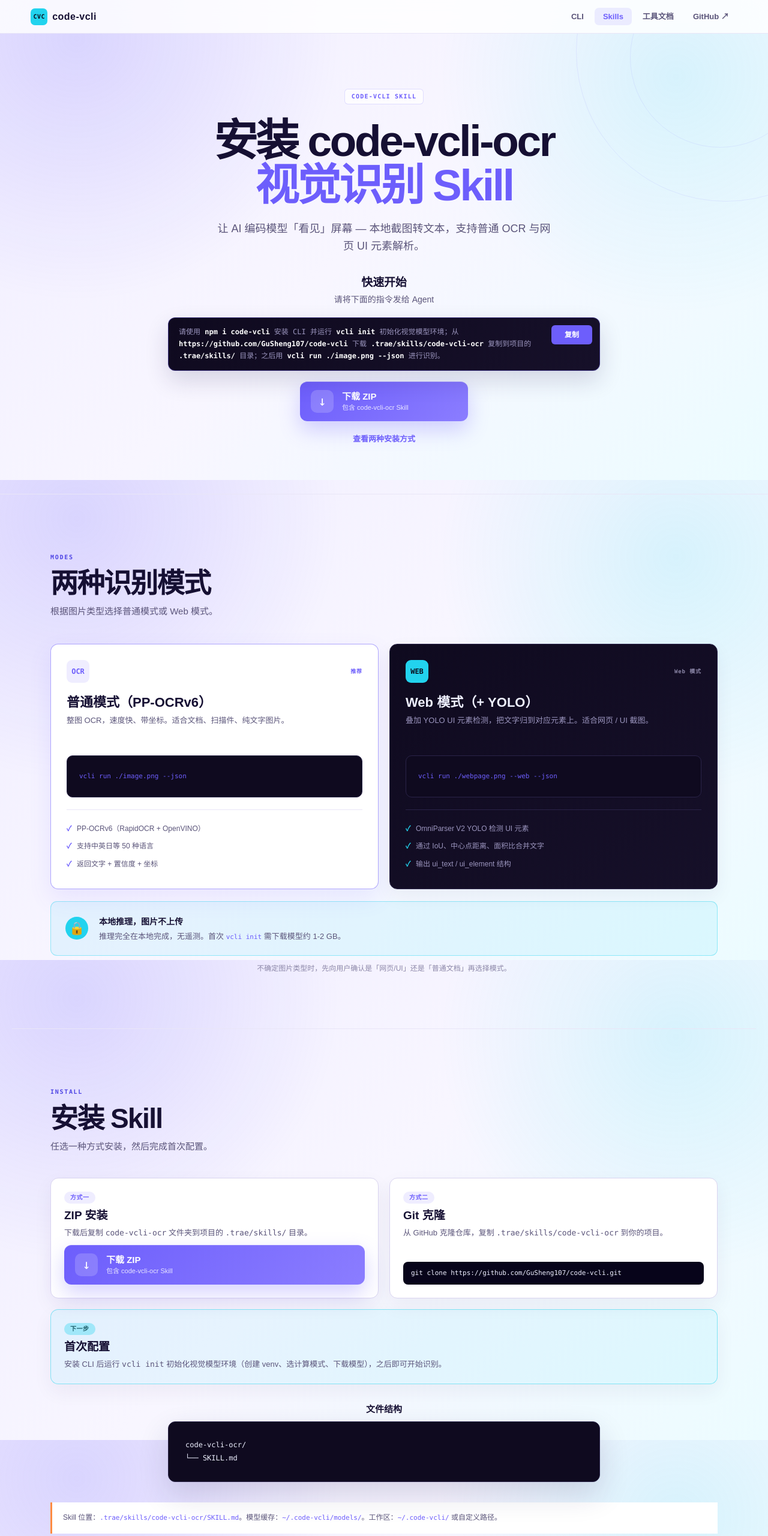
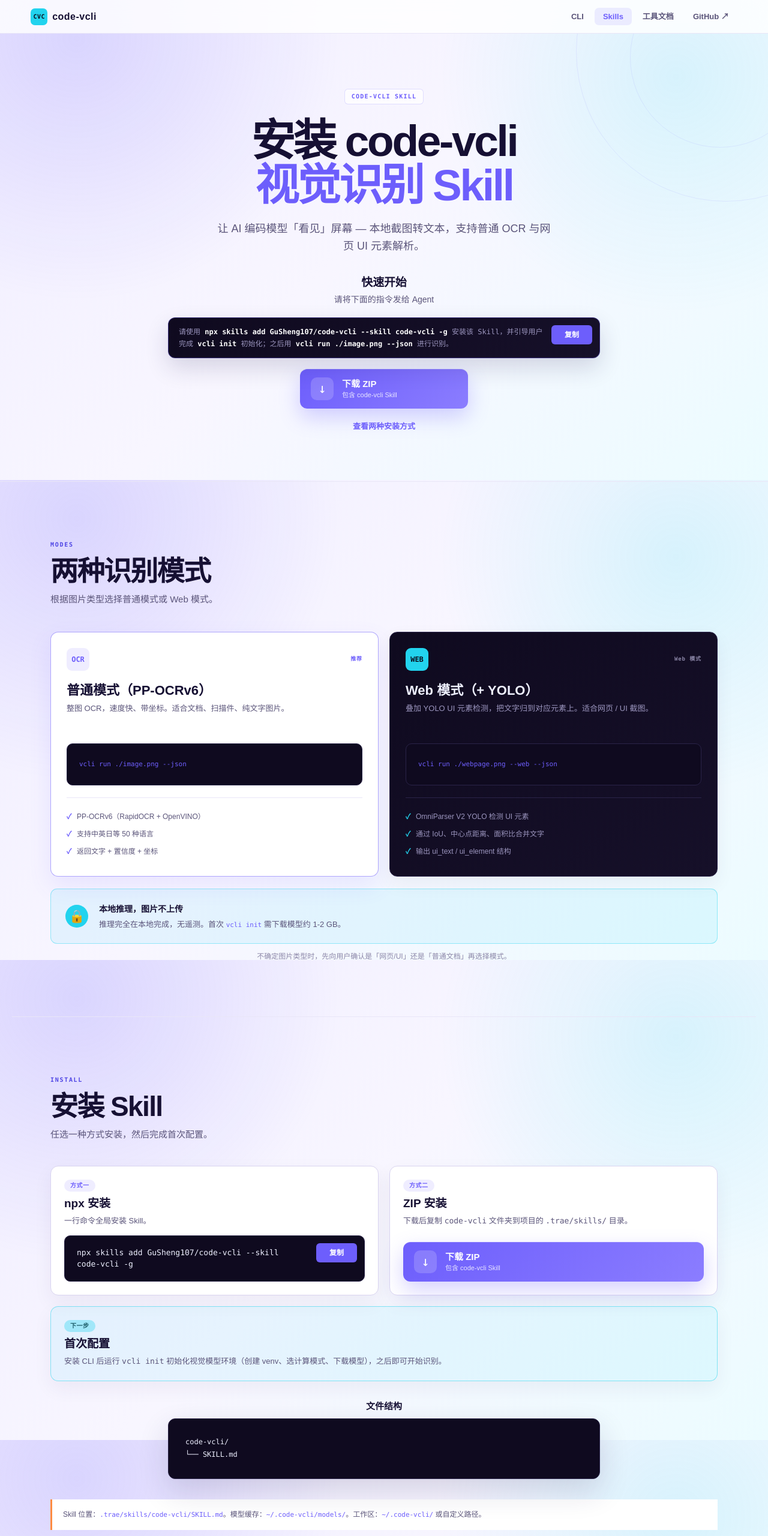
Before and after one commit to GuSheng107/code-vcli, a website: page docs/skills.html in a window 1280 px wide. Shown: the top 2560 px of the page at 60% size. Drawn offline with Linux system fonts and the light colour scheme.

Commit message:
refactor: rewrite README and static pages based on transx-cli structure. Unify skill name to code-vcli. CLI commands use vcli bin name.

```diff
--- a/docs/skills.html
+++ b/docs/skills.html
@@ -4,14 +4,14 @@
     <meta charset="UTF-8" />
     <meta name="viewport" content="width=device-width, initial-scale=1.0" />
     <meta name="theme-color" content="#f0edff" />
-    <meta name="description" content="下载 code-vcli-ocr Skill，通过 code-vcli CLI 对截图执行本地视觉识别与网页 UI 元素解析。为无视觉能力的 AI 模型提供 web 开发视觉能力。" />
-    <meta property="og:title" content="code-vcli-ocr Skill — AI 模型的 Web 开发视觉能力" />
+    <meta name="description" content="下载 code-vcli Skill，通过 vcli CLI 对截图执行本地视觉识别与网页 UI 元素解析。为无视觉能力的 AI 模型提供 web 开发视觉能力。" />
+    <meta property="og:title" content="code-vcli Skill — AI 模型的 Web 开发视觉能力" />
     <meta property="og:description" content="本地视觉识别，支持 PP-OCRv6 普通模式与 YOLO Web 模式。" />
     <meta property="og:type" content="website" />
     <title>Skills — code-vcli</title>
     <link rel="icon" type="image/svg+xml" href="./favicon.svg" />
-    <link rel="stylesheet" href="./styles.css?v=20260805-2" />
-    <script src="./app.js?v=20260805-2" defer></script>
+    <link rel="stylesheet" href="./styles.css?v=20260805-3" />
+    <script src="./app.js?v=20260805-3" defer></script>
   </head>
   <body class="skills-page">
     <header class="topbar">
@@ -33,7 +33,7 @@
         <div class="skill-orbit skill-orbit-two" aria-hidden="true"></div>
         <div class="skills-hero-inner">
           <span class="skill-eyebrow">CODE-VCLI SKILL</span>
-          <h1>安装 code-vcli-ocr<br /><em>视觉识别 Skill</em></h1>
+          <h1>安装 code-vcli<br /><em>视觉识别 Skill</em></h1>
           <p>让 AI 编码模型「看见」屏幕 — 本地截图转文本，支持普通 OCR 与网页 UI 元素解析。</p>
           <div class="skill-install-center">
             <div class="skill-quick-start">
@@ -41,12 +41,12 @@
               <p>请将下面的指令发给 Agent</p>
             </div>
             <div class="skill-agent-prompt">
-              <p id="skill-agent-prompt">请使用 <code>npm i code-vcli</code> 安装 CLI 并运行 <code>vcli init</code> 初始化视觉模型环境；从 <code>https://github.com/GuSheng107/code-vcli</code> 下载 <code>.trae/skills/code-vcli-ocr</code> 复制到项目的 <code>.trae/skills/</code> 目录；之后用 <code>vcli run ./image.png --json</code> 进行识别。</p>
+              <p id="skill-agent-prompt">请使用 <code>npx skills add GuSheng107/code-vcli --skill code-vcli -g</code> 安装该 Skill，并引导用户完成 <code>vcli init</code> 初始化；之后用 <code>vcli run ./image.png --json</code> 进行识别。</p>
               <button type="button" class="copy-btn" data-copy="skill-agent-prompt" aria-label="复制发给 Agent 的提示词">复制</button>
             </div>
-            <a class="download-skill" href="./vcli-skills.zip" download>
+            <a class="download-skill" href="./code-vcli-skills.zip" download>
               <span class="download-icon" aria-hidden="true">↓</span>
-              <span class="download-text"><strong>下载 ZIP</strong><small>包含 code-vcli-ocr Skill</small></span>
+              <span class="download-text"><strong>下载 ZIP</strong><small>包含 code-vcli Skill</small></span>
             </a>
           </div>
           <a class="ghost-link" href="#install-skill">查看两种安装方式</a>
@@ -103,18 +103,21 @@
           <div class="install-options">
             <div class="install-option-card">
               <span class="install-option-tag">方式一</span>
-              <h3>ZIP 安装</h3>
-              <p>下载后复制 <code>code-vcli-ocr</code> 文件夹到项目的 <code>.trae/skills/</code> 目录。</p>
-              <a class="download-skill download-skill-inline" href="./vcli-skills.zip" download>
-                <span class="download-icon" aria-hidden="true">↓</span>
-                <span class="download-text"><strong>下载 ZIP</strong><small>包含 code-vcli-ocr Skill</small></span>
-              </a>
+              <h3>npx 安装</h3>
+              <p>一行命令全局安装 Skill。</p>
+              <div class="command-syntax command-syntax-card">
+                <code id="skill-install-code-card">npx skills add GuSheng107/code-vcli --skill code-vcli -g</code>
+                <button type="button" class="copy-btn" data-copy="skill-install-code-card" aria-label="复制 npx 安装命令">复制</button>
+              </div>
             </div>
             <div class="install-option-card">
               <span class="install-option-tag">方式二</span>
-              <h3>Git 克隆</h3>
-              <p>从 GitHub 克隆仓库，复制 <code>.trae/skills/code-vcli-ocr</code> 到你的项目。</p>
-              <code>git clone https://github.com/GuSheng107/code-vcli.git</code>
+              <h3>ZIP 安装</h3>
+              <p>下载后复制 <code>code-vcli</code> 文件夹到项目的 <code>.trae/skills/</code> 目录。</p>
+              <a class="download-skill download-skill-inline" href="./code-vcli-skills.zip" download>
+                <span class="download-icon" aria-hidden="true">↓</span>
+                <span class="download-text"><strong>下载 ZIP</strong><small>包含 code-vcli Skill</small></span>
+              </a>
             </div>
           </div>
           <div class="install-next-step">
@@ -124,11 +127,11 @@
           </div>
           <div class="skill-structure">
             <h3>文件结构</h3>
-            <pre class="skill-tree"><code>code-vcli-ocr/
+            <pre class="skill-tree"><code>code-vcli/
 └── SKILL.md</code></pre>
           </div>
         </div>
-        <p class="skill-security">Skill 位置：<code>.trae/skills/code-vcli-ocr/SKILL.md</code>。模型缓存：<code>~/.code-vcli/models/</code>。工作区：<code>~/.code-vcli/</code> 或自定义路径。</p>
+        <p class="skill-security">Skill 位置：<code>.trae/skills/code-vcli/SKILL.md</code>。模型缓存：<code>~/.code-vcli/models/</code>。工作区：<code>~/.code-vcli/</code> 或自定义路径。</p>
       </section>
     </main>
 
--- a/scripts/build-skill-zip.mjs
+++ b/scripts/build-skill-zip.mjs
@@ -7,8 +7,8 @@ import { fileURLToPath } from "node:url";
 import { zipSync } from "fflate";
 
 const root = path.resolve(path.dirname(fileURLToPath(import.meta.url)), "..");
-const skillRoot = path.join(root, ".trae", "skills", "code-vcli-ocr");
-const outputPath = path.join(root, "docs", "vcli-skills.zip");
+const skillRoot = path.join(root, ".trae", "skills", "code-vcli");
+const outputPath = path.join(root, "docs", "code-vcli-skills.zip");
 const includedRoots = ["SKILL.md"];
 const excludedNames = new Set(["node_modules", "__pycache__"]);
 
@@ -16,7 +16,7 @@ async function addEntry(entries, relativePath) {
   const absolutePath = path.join(skillRoot, relativePath);
   const children = await readdir(absolutePath, { withFileTypes: true }).catch(() => null);
   if (children === null) {
-    const archivePath = path.posix.join("vcli-ocr", ...relativePath.split(path.sep));
+    const archivePath = path.posix.join("code-vcli", ...relativePath.split(path.sep));
     entries[archivePath] = await readFile(absolutePath);
     return;
   }
```
Also changed, not shown: docs/docs.html (+8 -8 lines), docs/index.html (+7 -7 lines), .trae/skills/code-vcli/SKILL.md (added), README.md, 2 other files.
